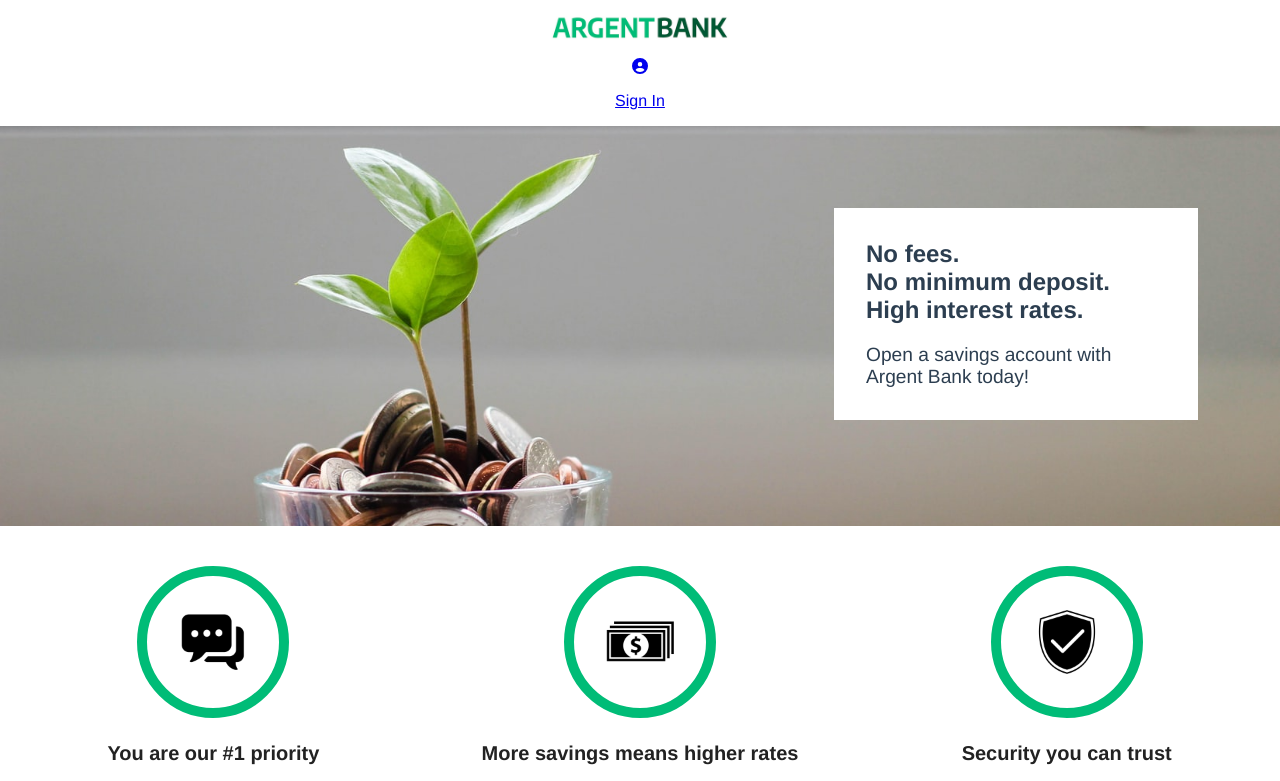
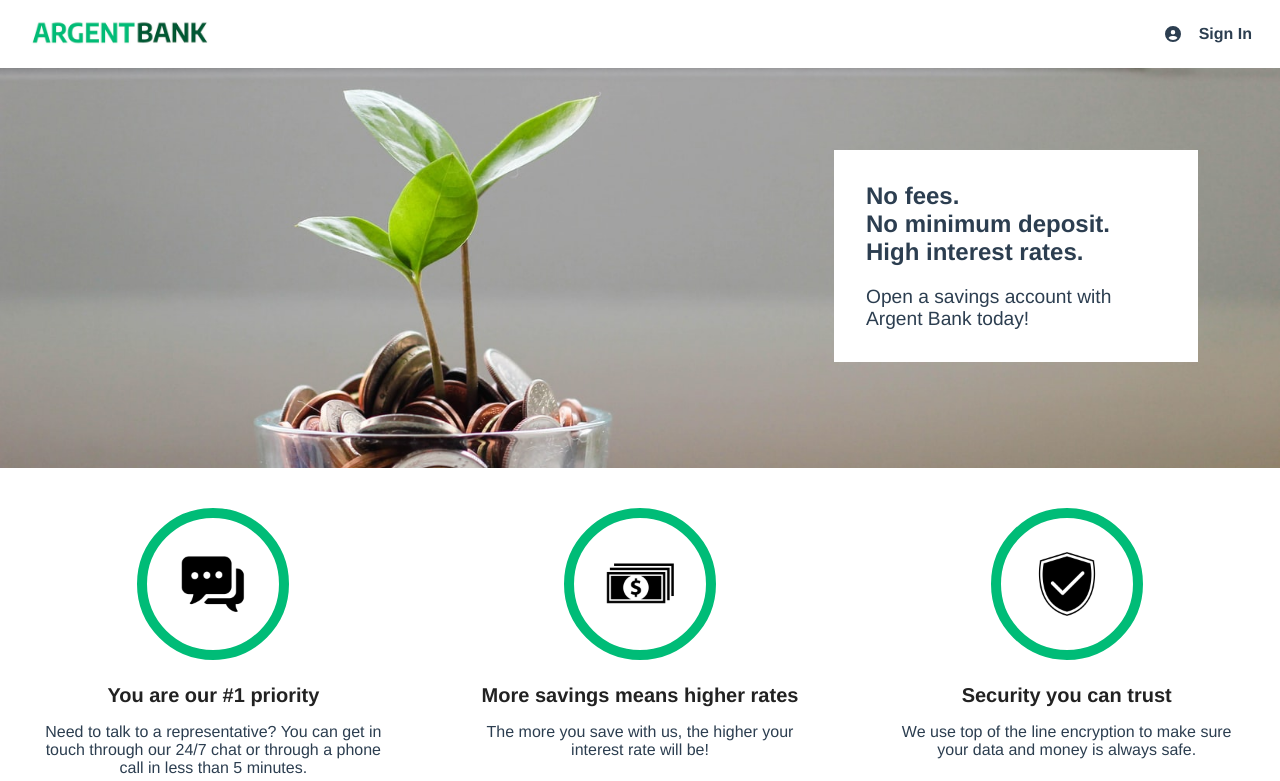
Before and after one commit to Flower-dev/Bank_app, a React (Create React App) app: page / in a window 1280 px wide. Shown: the top 781 px of the page. Built offline with nearby package versions, Linux system fonts and the light colour scheme.

Commit message:
fix routes + uninstall dependances + clean code scss

```diff
--- a/package.json
+++ b/package.json
@@ -6,7 +6,6 @@
     "@fortawesome/fontawesome-svg-core": "^6.1.0",
     "@fortawesome/free-solid-svg-icons": "^6.1.0",
     "@fortawesome/react-fontawesome": "^0.1.18",
-    "@hookform/resolvers": "^2.8.8",
     "@reduxjs/toolkit": "^1.8.0",
     "@testing-library/jest-dom": "^5.16.2",
     "@testing-library/react": "^12.1.4",
@@ -15,13 +14,11 @@
     "axios": "^0.26.1",
     "react": "^17.0.2",
     "react-dom": "^17.0.2",
-    "react-hook-form": "^7.28.0",
     "react-redux": "^7.2.6",
     "react-router-dom": "^5.3.0",
     "react-scripts": "5.0.0",
     "redux-persist": "^6.0.0",
-    "web-vitals": "^2.1.4",
-    "yup": "^0.32.11"
+    "web-vitals": "^2.1.4"
   },
   "scripts": {
     "start": "react-scripts start",
--- a/src/App.js
+++ b/src/App.js
@@ -1,14 +1,9 @@
-import * as React from "react";
 // routes
-import { BrowserRouter, Switch, Route } from "react-router-dom";
-// autorization
-import AuthRoute from "./guards/AuthRoute";
-// pages
-import Home from './pages/Home';
-import Login from './pages/Login';
-import User from './pages/User';
+import { BrowserRouter } from "react-router-dom";
+import Routes from './routes/routes'
+// layout
+import Navbar from './layouts/Navbar';
 // components
-import Navbar from './layouts/Navbar';
 import Footer from './components/Footer';
 
 
@@ -18,19 +13,7 @@ export default function App() {
       <BrowserRouter>
       <Navbar/>
         <div className="container">
-          <Switch>
-            <Route path="/login">
-              <Login />
-            </Route>
-            <Route path="/profile">
-              <AuthRoute>
-                <User />
-              </AuthRoute>
-            </Route>
-            <Route path="/">
-              <Home />
-            </Route>
-          </Switch>
+          <Routes/>
         </div>
       </BrowserRouter>
       <Footer/>
--- a/src/components/Card.js
+++ b/src/components/Card.js
@@ -1,7 +1,7 @@
 // custom
 import '../custom/card.scss';
 
-export default function Card({icon, description, title, text} ) {
+export default function Card({ icon, description, title, text }) {
     return (
         <div className='feature-item'>
             <img src={icon} alt={description} className='feature-icon' />
--- a/src/custom/logo.scss
+++ b/src/custom/logo.scss
@@ -1,4 +1,5 @@
 
 .main-nav-logo-image img {
-    max-width: 200px;
+    max-width: 100%;
+    width: 200px;
 }
--- a/src/custom/navbar.scss
+++ b/src/custom/navbar.scss
@@ -1,3 +1,33 @@
+.main-nav {
+    display: flex;
+    justify-content: space-between;
+    align-items: center;
+    padding: 5px 20px;
+}
+
+.main-nav a {
+    font-weight: bold;
+    color: #2c3e50;
+}
+
+.main-nav a.router-link-exact-active {
+    color: #42b983;
+}
+
+.main-nav-item {
+    display: flex;
+    flex-direction: row;
+    align-items: center;
+    width: 7%;
+    justify-content:space-between;
+    text-decoration: none;
+    margin-right: 0.5rem;
+}
+
+.main-nav-item:hover {
+    text-decoration: underline;
+}
+
 .main-nav-logo {
     display: flex;
     align-items: center;
--- a/src/layouts/Navbar.js
+++ b/src/layouts/Navbar.js
@@ -1,16 +1,27 @@
+// redux
+import { useDispatch, useSelector } from 'react-redux';
+import { setInfos, setToken } from '../redux/slices/user';
+// routes
+import { Link, useHistory } from 'react-router-dom';
+// components
+import Logo from '../components/Logo';
+// icons (fontawesome lib)
 import { FontAwesomeIcon } from '@fortawesome/react-fontawesome';
 import { faUserCircle } from '@fortawesome/free-solid-svg-icons';
 import { faSignOutAlt } from '@fortawesome/free-solid-svg-icons';
-import { setInfos, setToken } from '../redux/slices/user';
-import { useDispatch, useSelector } from 'react-redux';
-import { Link, useHistory } from 'react-router-dom';
-import Logo from '../components/Logo';
+// custom
+import '../custom/navbar.scss';
+
+
+// -------------------------------------------------------------
 
 export default function Navbar() {
+    // redux
     const dispatch = useDispatch();
-    const history = useHistory();
     const firstName = useSelector((state) => state.user.infos.firstName);
     const token = useSelector((state) => state.user.token);
+    // routes
+    const history = useHistory();
 
     const onSignOut = () => {
         dispatch(setToken(''));
@@ -27,7 +38,7 @@ export default function Navbar() {
                 token ?
                     (
                         <div className='nav'>
-                            <Link to={`/profile`} className='main-nav-item'>
+                            <Link to='/profile' className='main-nav-item'>
                                 <FontAwesomeIcon icon={faUserCircle} />
                                 <p className='nav-text'>{firstName}</p>
                             </Link>
@@ -39,7 +50,7 @@ export default function Navbar() {
                         </div>
                     ) :
                     (
-                        <Link to={`/login`} className='main-nav-item'>
+                        <Link to='/login' className='main-nav-item'>
                             <FontAwesomeIcon icon={faUserCircle} />
                             <p className='nav-text'>Sign In</p>
                         </Link>
--- a/src/pages/Home.js
+++ b/src/pages/Home.js
@@ -6,6 +6,8 @@ import Money from '../assets/img/icon-money.png';
 import Security from '../assets/img/icon-security.png';
 // custom
 import '../custom/pages/home.scss';
+
+// -----------------------------------------
 
 export default function Home() {
 
@@ -50,6 +52,5 @@ export default function Home() {
                 )})}
             </div>
         </>
-
     )
 }
--- a/src/pages/Login.js
+++ b/src/pages/Login.js
@@ -2,6 +2,8 @@
 import LoginForm from '../components/LoginForm';
 // custom
 import '../custom/pages/login.scss';
+
+// ------------------------------------------
 
 export default function Login() {
     return (
--- /dev/null
+++ b/src/routes/routes.js
@@ -0,0 +1,28 @@
+// routes
+import { Switch, Route } from "react-router-dom";
+// autorization
+import AuthRoute from "../guards/AuthRoute";
+// pages
+import Home from '../pages/Home';
+import Login from '../pages/Login';
+import User from '../pages/User';
+
+// --------------------------------
+
+export default function Routes() {
+    return (
+        <Switch>
+            <Route path="/login">
+              <Login />
+            </Route>
+            <Route path="/profile">
+              <AuthRoute>
+                <User />
+              </AuthRoute>
+            </Route>
+            <Route path="/">
+              <Home />
+            </Route>
+        </Switch>
+    )
+}
```
Also changed, not shown: src/utils/axios.js (deleted, +0 -12 lines), 1 other file (tests, documents, lock files or other folders).
